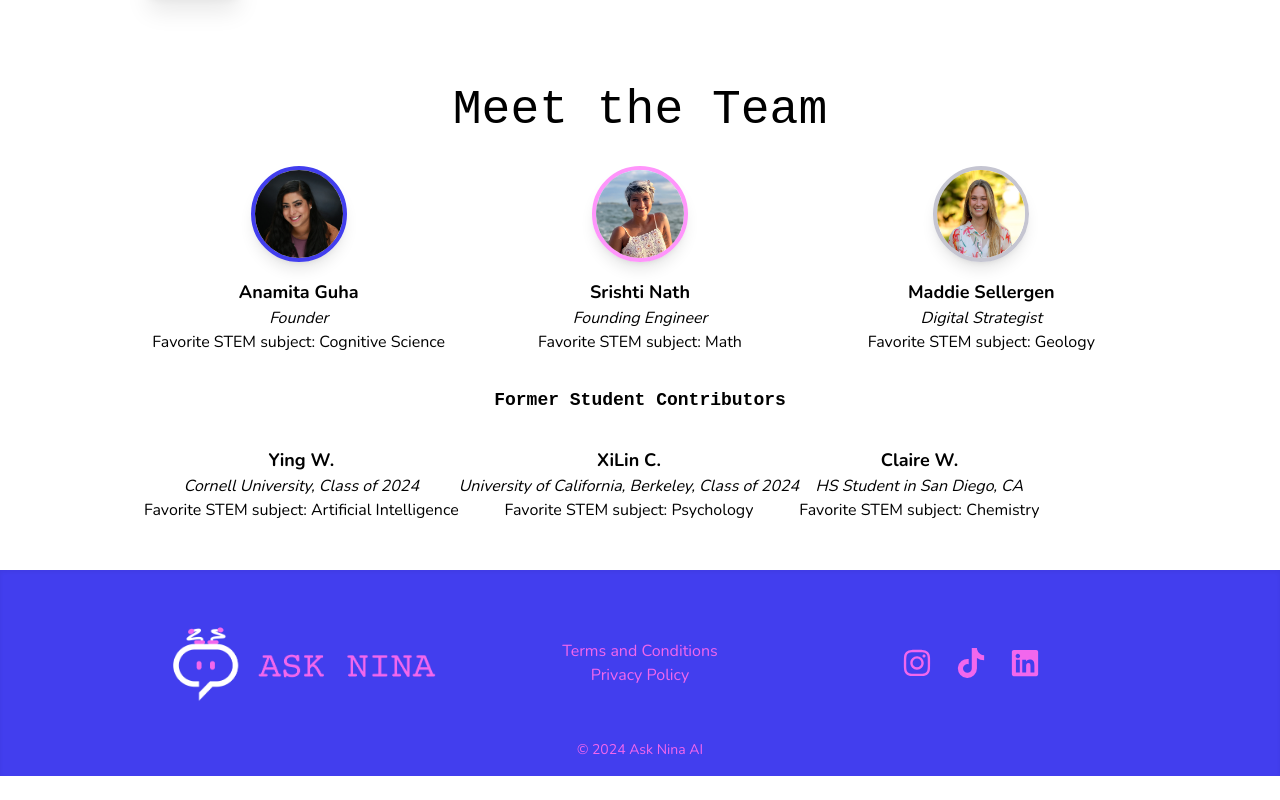
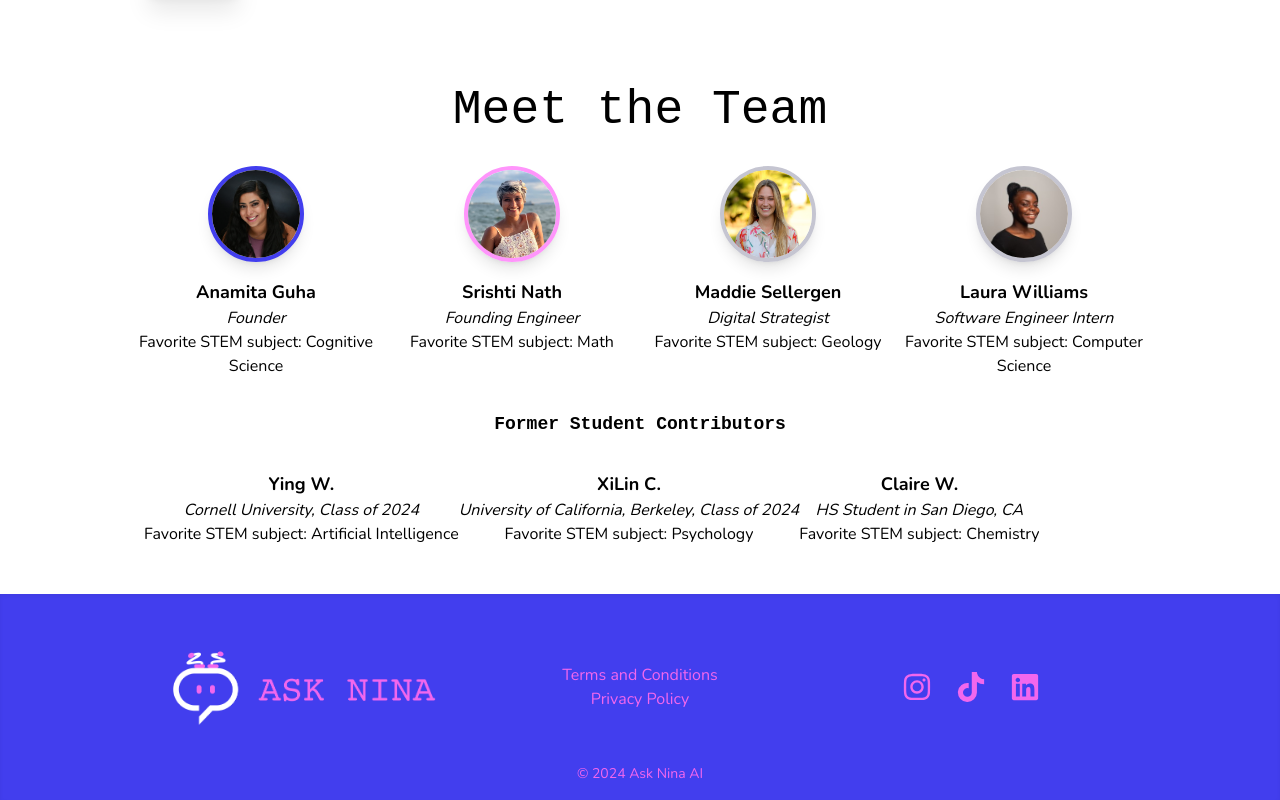
Before and after one commit to asknina/website, a Next.js app: page /about in a window 1280 px wide. Shown: the part 2747-3547 px from the top of the page. Before the commit the page ends 3523 px from the top, so only its background shows below. Built offline with nearby package versions, Linux system fonts and the light colour scheme; no server answers.

Commit message:
laura's profile added to team

```diff
--- a/src/app/about/components/MeetTheTeam.tsx
+++ b/src/app/about/components/MeetTheTeam.tsx
@@ -2,6 +2,7 @@ import React from "react";
 import anamitaProfile from "../../../../public/profiles/anamita-profile.jpeg";
 import srishtiProfile from "../../../../public/profiles/srishti-profile.jpeg";
 import maddieProfile from "../../../../public/profiles/maddie-profile.png";
+import lauraProfile from "../../../../public/profiles/laura-profile.jpeg"
 import Image from "next/image";
 
 const contributors = [
@@ -23,6 +24,11 @@ const contributors = [
     favoriteSTEMSubject: "Geology",
     image: maddieProfile,
   },
+  { name: "Laura Williams",
+    title: "Software Engineer Intern",
+    favoriteSTEMSubject: "Computer Science",
+    image: lauraProfile,
+  }
 ];
 const formerContributors = [
   {
```
Also changed, not shown: public/profiles/laura-profile.jpeg (added).
